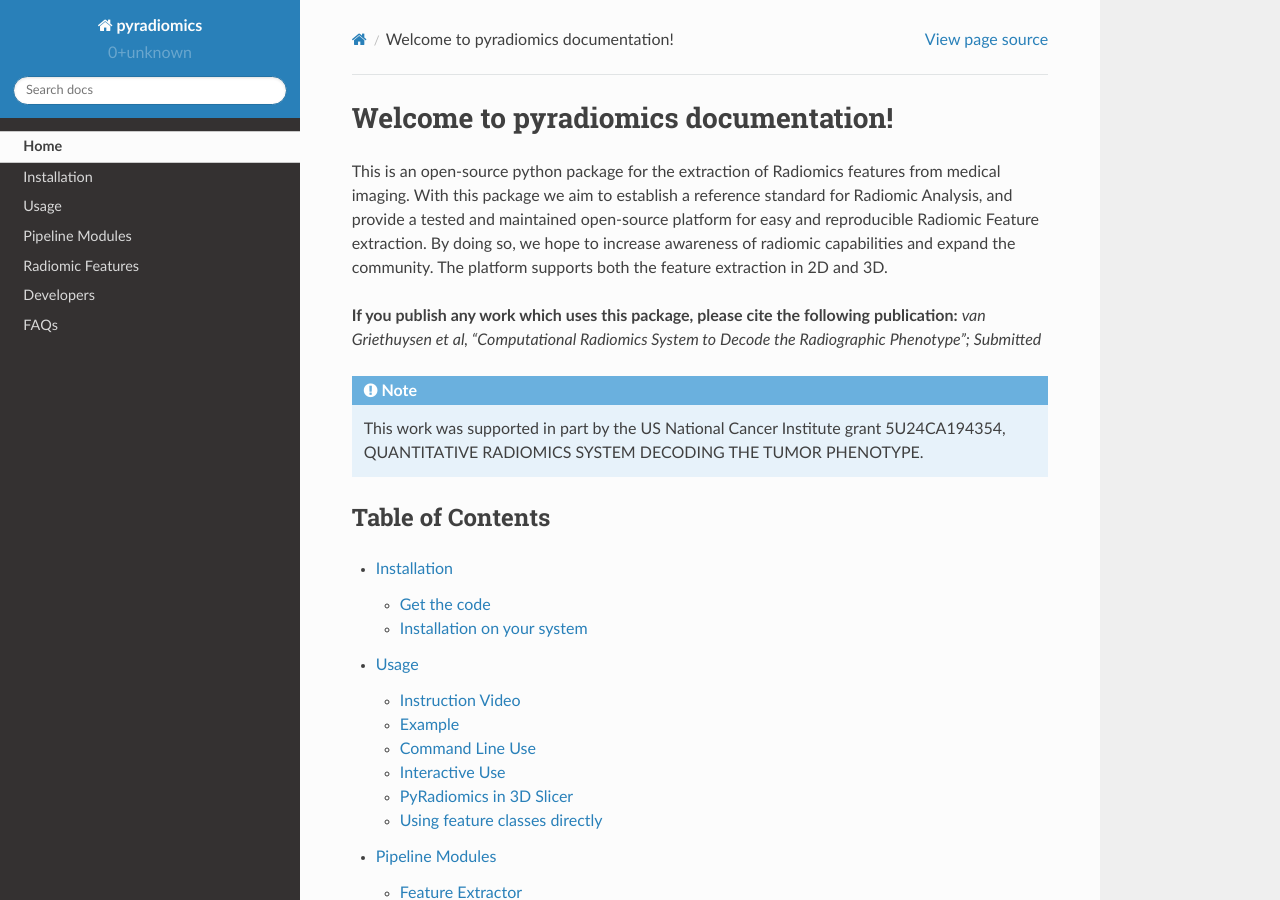
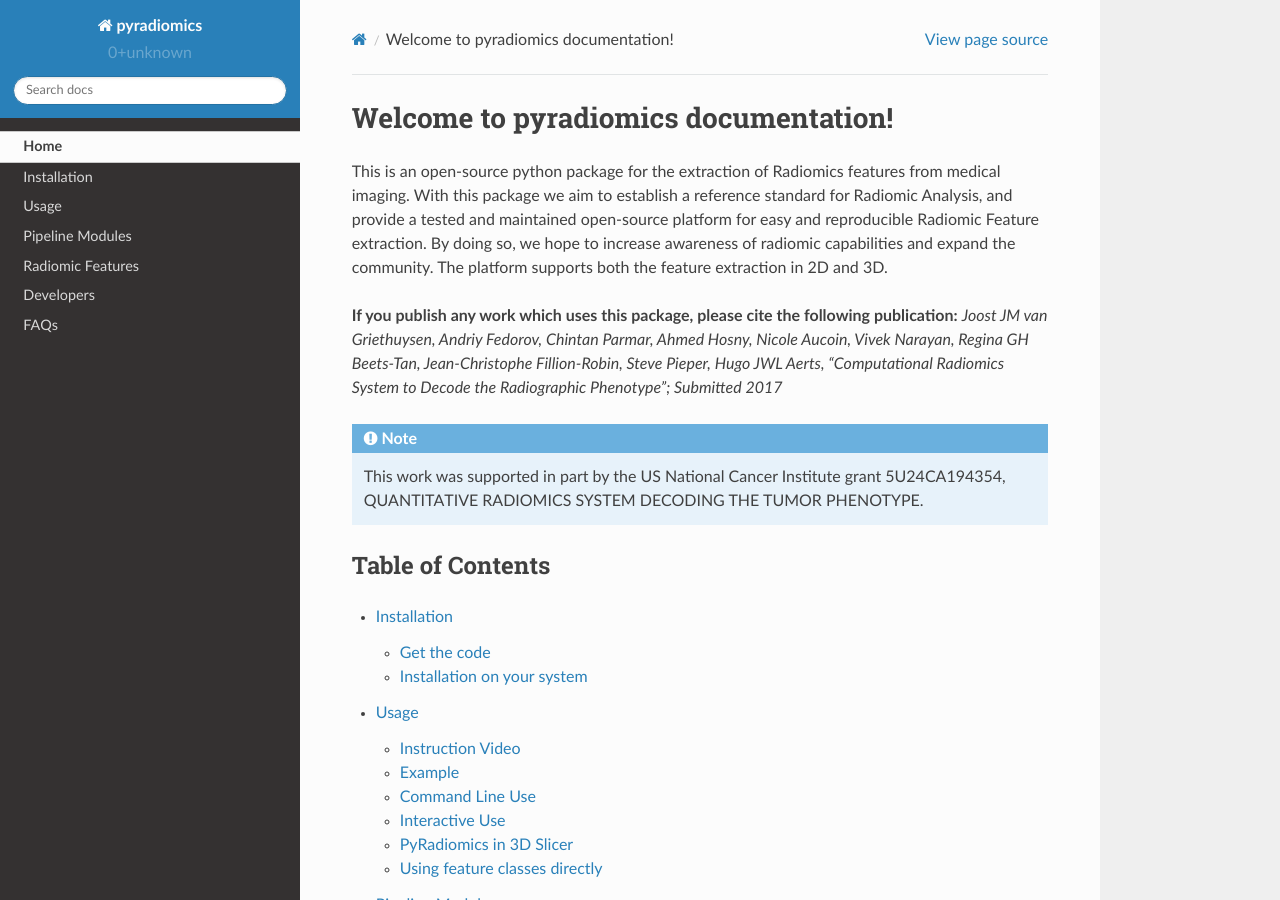
Before and after one commit to AIM-Harvard/pyradiomics, a Sphinx documentation site: the page built from docs/index.rst, in a window 1280 px wide and 900 px high. Built offline with Sphinx 7.4.7 and the Read the Docs theme 2.0.0, drawn with Linux system fonts in a browser that asks for light colours.

Commit message:
DOCS: Update reference
Update reference to cite when using PyRadiomics. Include full list of authors and year.

```diff
--- a/docs/index.rst
+++ b/docs/index.rst
@@ -12,7 +12,9 @@
 of radiomic capabilities and expand the community. The platform supports both the feature extraction in 2D and 3D.
 
 **If you publish any work which uses this package, please cite the following publication:**
-*van Griethuysen et al, “Computational Radiomics System to Decode the Radiographic Phenotype”; Submitted*
+*Joost JM van Griethuysen, Andriy Fedorov, Chintan Parmar, Ahmed Hosny, Nicole Aucoin, Vivek Narayan, Regina GH
+Beets-Tan, Jean-Christophe Fillion-Robin, Steve Pieper, Hugo JWL Aerts, “Computational Radiomics System to Decode the
+Radiographic Phenotype”; Submitted 2017*
 
 .. note::
 
```
Also changed, not shown: README.md (+3 -1 lines).
